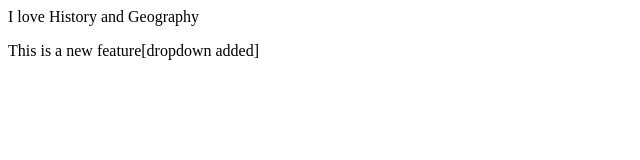
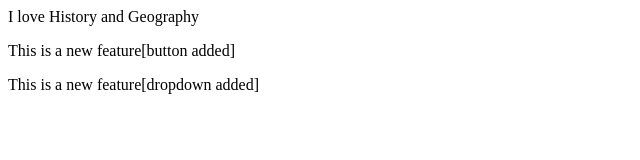
Before and after one commit to HarshithChowdary/LocalRepo, a plain HTML site: page index.html in a window 1280 px wide. Shown: the whole page, without its empty margins (0-640 px from the left). Drawn offline with Linux system fonts and the light colour scheme.

Commit message:
added other row to feature

```diff
--- a/index.html
+++ b/index.html
@@ -1,2 +1,3 @@
 <p>I love History and Geography</p>
+<p>This is a new feature[button added]</p>
 <p>This is a new feature[dropdown added]</p>
```
